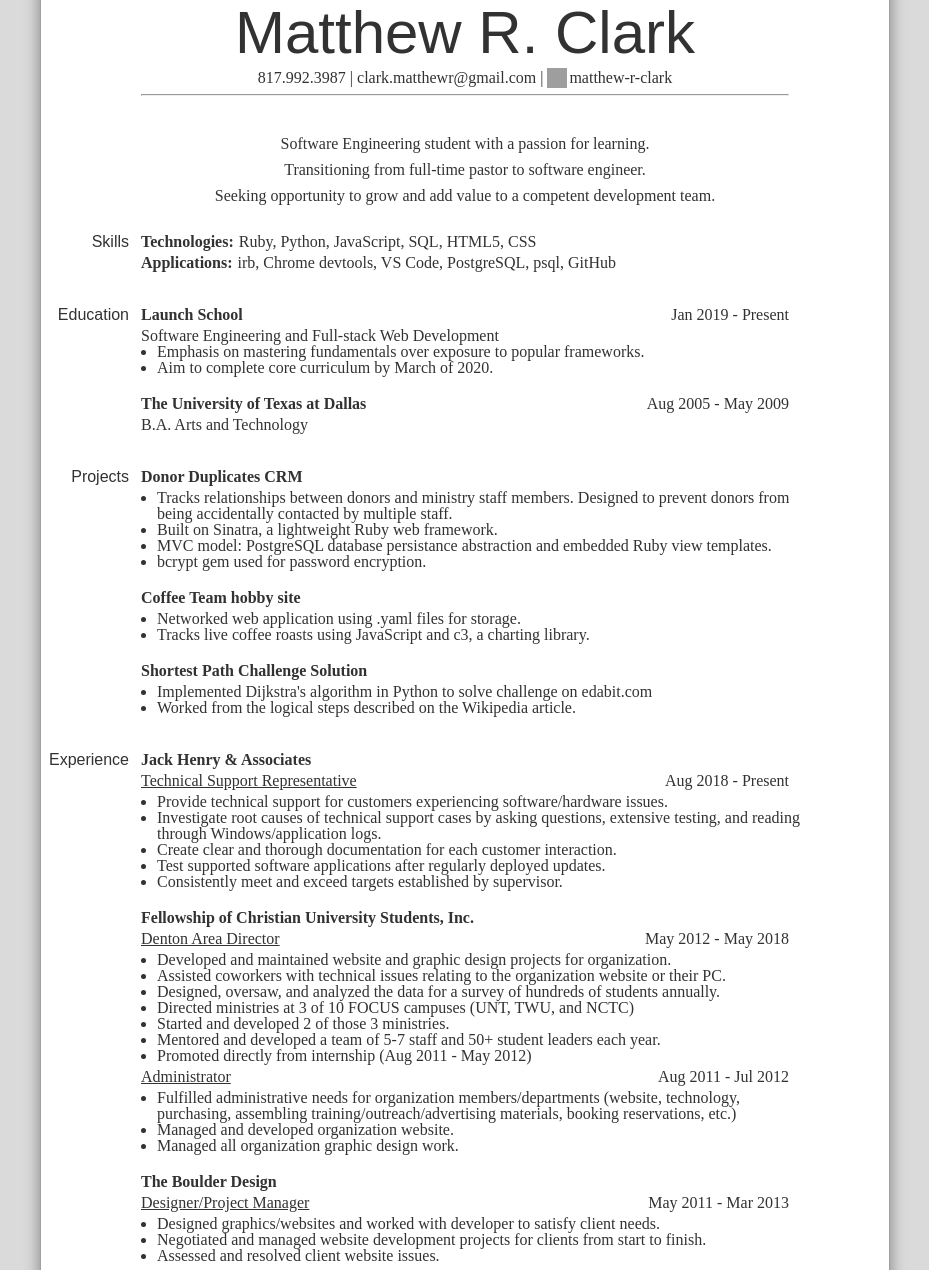
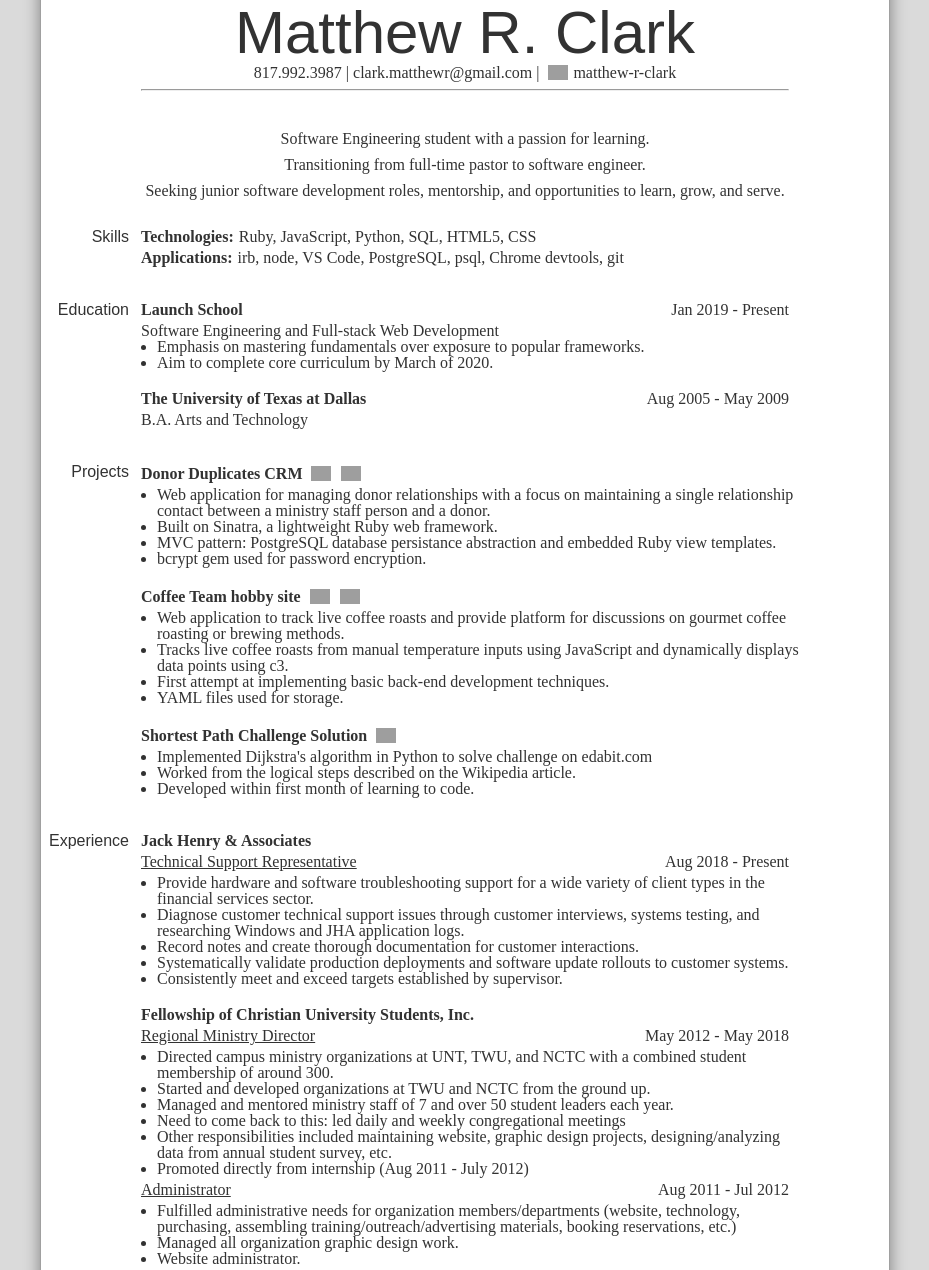
Before and after one commit to matthew-r-clark/resume, a website: page public/index.html in a window 1280 px wide. Shown: the part 47-1317 px from the top of the page, without its empty margins (175-1104 px from the left). Drawn offline with Linux system fonts and the light colour scheme; grey boxes are pictures that could not be loaded.

Commit message:
Update icons, link to donor_duplicates

```diff
--- a/public/index.html
+++ b/public/index.html
@@ -17,7 +17,7 @@
     <a id="email" href="mailto:clark.matthewr@gmail.com?subject=Resume">clark.matthewr@gmail.com</a>
     <span class="spacer">  |  </span>
     <a id="github" href="https://github.com/matthew-r-clark">
-      <img id="github-icon" alt="octocat" src="https://icons-for-free.com/iconfiles/png/128/coding+development+github+program+programming+icon-1320192746799083201.png" />matthew-r-clark
+      <img id="github-icon" alt="octocat" src="https://i.imgur.com/Bew6ndx.png" />matthew-r-clark
     </a>
     <hr>
   </header>
@@ -25,7 +25,7 @@
   <div id="summary">
     <p>Software Engineering student with a passion for learning.</p>
     <p>Transitioning from full-time pastor to software engineer.</p>
-    <p>Seeking opportunity to grow and add value to a competent development team.</p>
+    <p>Seeking junior software development roles, mentorship, and opportunities to learn, grow, and serve.</p>
   </div>
 
   <dl id="skills">
@@ -36,8 +36,8 @@
           <h3>Technologies:</h3>
           <div class="content">
             <a href="https://www.ruby-lang.org/en/">Ruby</a>,
+            <a href="https://developer.mozilla.org/en-US/docs/Web/JavaScript">JavaScript</a>,
             <a href="https://www.python.org/">Python</a>,
-            <a href="https://developer.mozilla.org/en-US/docs/Web/JavaScript">JavaScript</a>,
             <a href="https://en.wikipedia.org/wiki/SQL">SQL</a>,
             <a href="https://en.wikipedia.org/wiki/HTML5">HTML5</a>,
             <a href="https://en.wikipedia.org/wiki/Cascading_Style_Sheets">CSS</a>
@@ -47,7 +47,13 @@
         <div class="row">
           <h3>Applications:</h3>
           <div class="content">
-            irb, Chrome devtools, VS Code, PostgreSQL, psql, GitHub
+            <a href="https://github.com/ruby/irb">irb</a>,
+            <a href="https://nodejs.org/">node</a>,
+            <a href="https://code.visualstudio.com/">VS Code</a>,
+            <a href="https://www.postgresql.org/">PostgreSQL</a>,
+            <a href="https://www.postgresql.org/docs/9.3/app-psql.html">psql</a>,
+            <a href="https://developers.google.com/web/tools/chrome-devtools">Chrome devtools</a>,
+            <a href="https://git-scm.com/">git</a>
           </div>
         </div>
       </div>
@@ -86,13 +92,15 @@
     <dd>
       <div class="container">
         <div class="row">
-          <h3><a href="https://github.com/matthew-r-clark/crm_donor_duplicates">Donor Duplicates CRM</a></h3>
+          <h3>Donor Duplicates CRM
+            <a href="https://github.com/matthew-r-clark/crm_donor_duplicates"><img id="github-icon" alt="octocat" src="https://i.imgur.com/Bew6ndx.png" /></a><a href="http://donor-duplicates.herokuapp.com/"><img id="heroku-icon" alt="heroku" src="https://i.imgur.com/uCYgLwN.png" /></a>
+          </h3>
         </div>
         <div class="content">
           <ul>
-            <li>Tracks relationships between donors and ministry staff members. Designed to prevent donors from being accidentally contacted by multiple staff.</li>
+            <li>Web application for managing donor relationships with a focus on maintaining a single relationship contact between a ministry staff person and a donor.</li>
             <li>Built on <a href="http://sinatrarb.com/">Sinatra</a>, a lightweight Ruby web framework.</li>
-            <li>MVC model: PostgreSQL database persistance abstraction and embedded Ruby view templates.</li>
+            <li>MVC pattern: PostgreSQL database persistance abstraction and embedded Ruby view templates.</li>
             <li>bcrypt gem used for password encryption.</li>
           </ul>
         </div>
@@ -100,25 +108,31 @@
 
       <div class="container">
         <div class="row">
-          <h3><a href="http://www.coffeeteam.co">Coffee Team hobby site</a> </h3>
+          <h3>Coffee Team hobby site
+            <a href="https://github.com/matthew-r-clark/coffee_team"><img id="github-icon" alt="octocat" src="https://i.imgur.com/Bew6ndx.png" /></a><a href="http://www.coffeeteam.co"><img id="heroku-icon" alt="heroku" src="https://i.imgur.com/uCYgLwN.png" /></a>
+          </h3>
         </div>
         <div class="content">
           <ul>
-            <li>Networked web application using .yaml files for storage.</li>
-            <li>Tracks live coffee roasts using JavaScript and <a href="http://c3js.org/">c3</a>, a charting library.</li>
+            <li>Web application to track live coffee roasts and provide platform for discussions on gourmet coffee roasting or brewing methods.</li>
+            <li>Tracks live coffee roasts from manual temperature inputs using JavaScript and dynamically displays data points using <a href="http://c3js.org/">c3</a>.</li>
+            <li>First attempt at implementing basic back-end development techniques.</li>
+            <li><a href="https://yaml.org">YAML</a> files used for storage.</li>
           </ul>
         </div>
       </div>
 
       <div class="container">
         <div class="row">
-          <h3><a href="https://github.com/matthew-r-clark/python-projects/blob/master/shortest_path_dijkstra.py">
-            Shortest Path Challenge Solution</a></h3>
+          <h3>Shortest Path Challenge Solution
+            <a href="https://github.com/matthew-r-clark/python-projects/blob/master/shortest_path_dijkstra.py"><img id="github-icon" alt="octocat" src="https://i.imgur.com/Bew6ndx.png" /></a>
+          </h3>
         </div>
         <div class="content">
           <ul>
             <li>Implemented <a href="https://en.wikipedia.org/wiki/Dijkstra%27s_algorithm">Dijkstra's algorithm</a> in Python to solve challenge on edabit.com</li>
             <li>Worked from the logical steps described on the <a href="https://en.wikipedia.org/wiki/Dijkstra%27s_algorithm#Algorithm">Wikipedia article</a>.</li>
+            <li>Developed within first month of learning to code.</li>
           </ul>
         </div>
       </div>
@@ -137,10 +151,10 @@
           <div class="timeframe">Aug 2018 - Present</div>
         </div>
         <ul>
-          <li>Provide technical support for customers experiencing software/hardware issues.</li>
-          <li>Investigate root causes of technical support cases by asking questions, extensive testing, and reading through Windows/application logs.</li>
-          <li>Create clear and thorough documentation for each customer interaction.</li>
-          <li>Test supported software applications after regularly deployed updates.</li>
+          <li>Provide hardware and software troubleshooting support for a wide variety of client types in the financial services sector.</li>
+          <li>Diagnose customer technical support issues through customer interviews, systems testing, and researching Windows and JHA application logs.</li>
+          <li>Record notes and create thorough documentation for customer interactions.</li>
+          <li>Systematically validate production deployments and software update rollouts to customer systems.</li>
           <li>Consistently meet and exceed targets established by supervisor.</li>
         </ul>
       </div>
@@ -150,17 +164,16 @@
           <h3><a href="https://anyfocus.org/">Fellowship of Christian University Students, Inc.</a></h3>
         </div>
         <div class="row">
-          <div class="job-role">Denton Area Director</div>
+          <div class="job-role">Regional Ministry Director</div>
           <div class="timeframe">May 2012 - May 2018</div>
         </div>
         <ul>
-          <li>Developed and maintained website and graphic design projects for organization.</li>
-          <li>Assisted coworkers with technical issues relating to the organization website or their PC.</li>
-          <li>Designed, oversaw, and analyzed the data for a survey of hundreds of students annually.</li>
-          <li>Directed ministries at 3 of 10 FOCUS campuses (UNT, TWU, and NCTC)</li>
-          <li>Started and developed 2 of those 3 ministries.</li>
-          <li>Mentored and developed a team of 5-7 staff and 50+ student leaders each year.</li>
-          <li>Promoted directly from internship (Aug 2011 - May 2012)</li>
+          <li>Directed campus ministry organizations at UNT, TWU, and NCTC with a combined student membership of around 300.</li>
+          <li>Started and developed organizations at TWU and NCTC from the ground up.</li>
+          <li>Managed and mentored ministry staff of 7 and over 50 student leaders each year.</li>
+          <li>Need to come back to this: led daily and weekly congregational meetings</li>
+          <li>Other responsibilities included maintaining website, graphic design projects, designing/analyzing data from annual student survey, etc.</li>
+          <li>Promoted directly from internship (Aug 2011 - July 2012)</li>
         </ul>
 
         <div class="row">
@@ -169,8 +182,8 @@
         </div>
         <ul>
           <li>Fulfilled administrative needs for organization members/departments (website, technology, purchasing, assembling training/outreach/advertising materials, booking reservations, etc.)</li>
-          <li>Managed and developed organization website.</li>
           <li>Managed all organization graphic design work.</li>
+          <li>Website administrator.</li>
         </ul>
       </div>
 
@@ -211,7 +224,7 @@
         </div>
         <ul>
           <li>Addressed and resolved internal and external customer requests.</li>
-          <li>Quickly promoted twice within first year.</li>
+          <li>Promoted twice within first year.</li>
           <li>Selected from peers on several occasions to pilot new processes or projects.</li>
         </ul>
       </div>
--- a/public/style.css
+++ b/public/style.css
@@ -91,14 +91,14 @@
 
 .job-role {
   text-decoration: underline;
+  text-align: left;
 }
 
-#github-icon {
+#github-icon, #heroku-icon {
   position: relative;
-  top: 5px;
-  padding-right: 2px;
-  height: 20px;
-  width: 20px;
+  top: 2px;
+  padding: 0 5px;
+  height: 15px;
 }
 
 @media screen and (max-width: 850px) {
```
